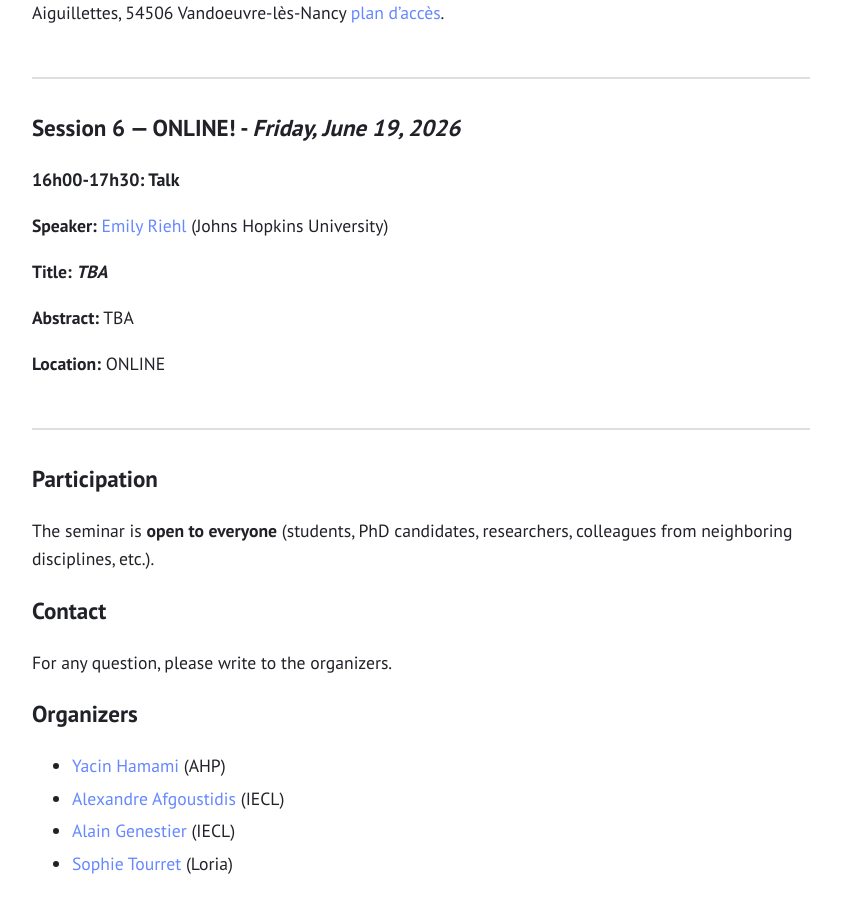
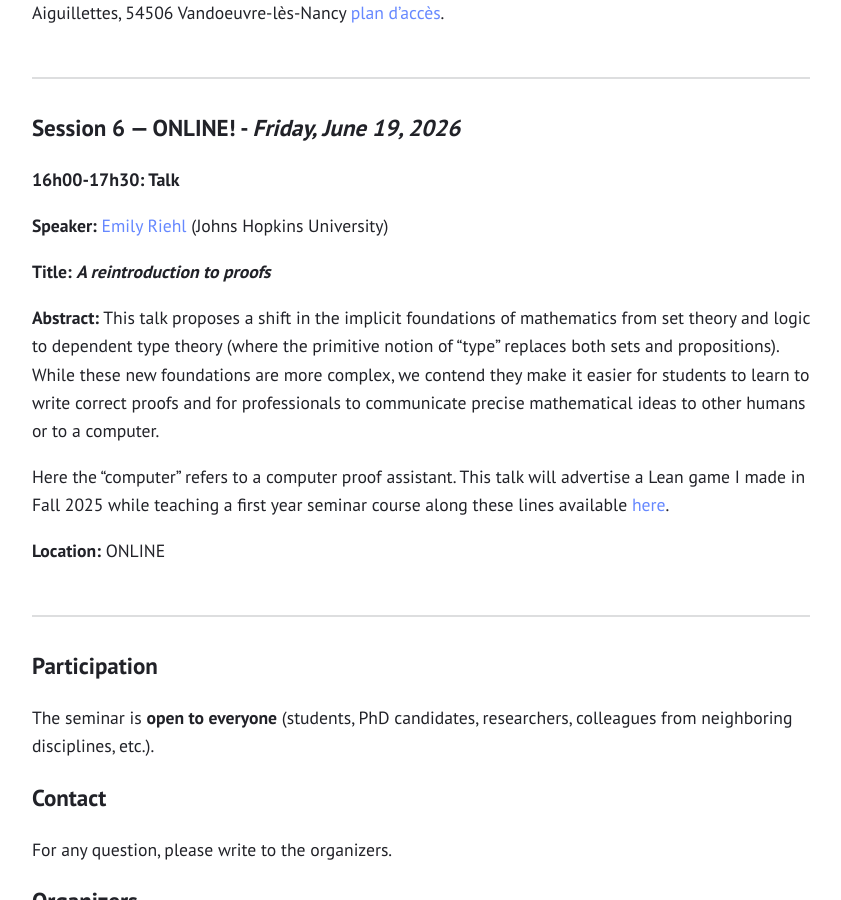
Before and after one commit to reflexions-ul/reflexions-ul.github.io, a Jekyll site: the page built from index.md, in a window 1280 px wide and 900 px high, scrolled down 5696 px. Shown: the whole window, without its empty margins (219-1060 px from the left). Built offline with Jekyll 4.4.1, drawn with Linux system fonts in a browser that asks for light colours.

Commit message:
add: Emily's abstract

```diff
--- a/index.md
+++ b/index.md
@@ -170,9 +170,12 @@ Cette session pratique se veut le prolongement de la précédente et proposera a
 
 **Speaker:** [Emily Riehl](https://emilyriehl.github.io/) (Johns Hopkins University)
 
-**Title: _TBA_**
+**Title: _A reintroduction to proofs_**
 
-**Abstract:** TBA
+**Abstract:** This talk proposes a shift in the implicit foundations of mathematics from set theory and logic to dependent type theory (where the primitive notion of “type” replaces both sets and propositions). While these new foundations are more complex, we contend they make it easier for students to learn to write correct proofs and for professionals to communicate precise mathematical ideas to other humans or to a computer.
+
+Here the "computer" refers to a computer proof assistant. This talk will advertise a Lean game I made in Fall 2025 while teaching a first year seminar course along these lines available [here](https://adam.math.hhu.de/#/g/emilyriehl/reintroductiontoproofs).
+
 
 **Location:** ONLINE
 
```
